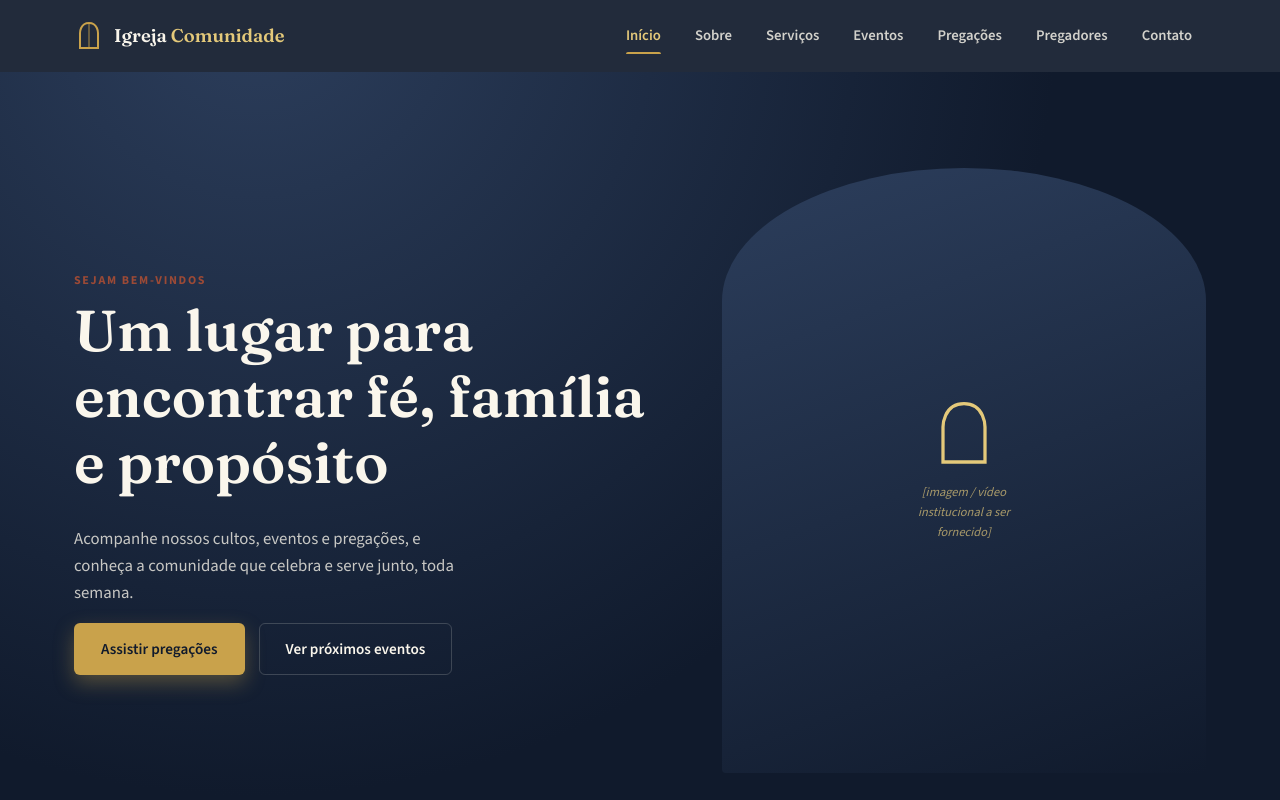
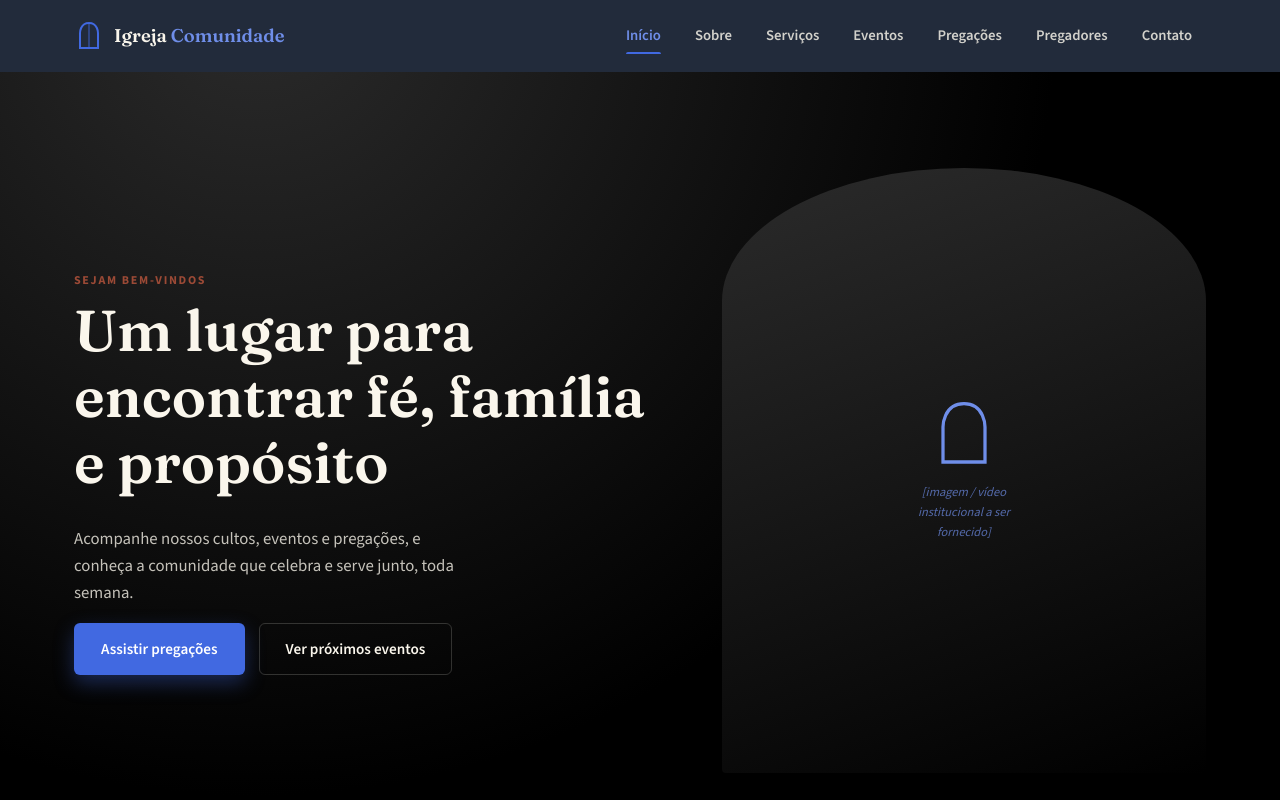
Before and after one commit to Bruno-CPM/igreja-site, a React (Create React App) app in the folder frontend/: page / in a window 1280 px wide. Shown: the top 800 px of the page. Built offline with nearby package versions, Linux system fonts and the light colour scheme; no server answers.

Commit message:
Update color palette: navy to black, gold to royal blue
Applies new theme tokens across index.css, Home.css, PageShared.css and Contato.css.

Co-Authored-By: Claude Sonnet 5 <noreply@anthropic.com>
Claude-Session: https://claude.ai/code/session_018MajKc7PtApaR5Lp86z1mj

```diff
--- a/frontend/src/index.css
+++ b/frontend/src/index.css
@@ -1,21 +1,21 @@
 /* ==========================================================================
    Design tokens — identidade visual do site institucional da igreja
-   Conceito: "luz através das janelas em arco" — tons de noite/pedra (navy),
-   um dourado de vela como acento, e um vermelho terroso raro para ações
+   Conceito: "luz através das janelas em arco" — tons de noite/pedra (agora
+   preto), um azul royal como acento, e um vermelho terroso raro para ações
    importantes. O motivo de arco (janela de capela) se repete como elemento
    assinatura em divisores, molduras de cartão e sublinhado de navegação.
    ========================================================================== */
 :root {
   /* Cor */
-  --navy-deep: #101a2c;
-  --navy: #1b2a44;
-  --navy-soft: #2c3e5c;
+  --navy-deep: #000000;
+  --navy: #111111;
+  --navy-soft: #2b2b2b;
   --linen: #faf6ec;
   --linen-alt: #f1ead9;
   --ink: #221f1a;
   --ink-soft: #59503f;
-  --gold: #c9a24b;
-  --gold-soft: #e4c97a;
+  --gold: #4169e1;
+  --gold-soft: #6f8ee9;
   --brick: #9c4a36;
   --brick-soft: #b9634c;
   --line: rgba(34, 31, 26, 0.12);
@@ -28,7 +28,7 @@
   /* Layout */
   --max-width: 1180px;
   --radius: 6px;
-  --shadow-soft: 0 12px 28px rgba(16, 26, 44, 0.1);
+  --shadow-soft: 0 12px 28px rgba(0, 0, 0, 0.12);
 }
 
 * { box-sizing: border-box; }
@@ -97,8 +97,8 @@ button { font-family: inherit; cursor: pointer; }
 
 .btn-primary {
   background: var(--gold);
-  color: var(--navy-deep);
-  box-shadow: 0 8px 20px rgba(201, 162, 75, 0.35);
+  color: #ffffff;
+  box-shadow: 0 8px 20px rgba(65, 105, 225, 0.35);
 }
 .btn-primary:hover { background: var(--gold-soft); }
 
@@ -125,8 +125,8 @@ button { font-family: inherit; cursor: pointer; }
   display: inline-block;
   padding: 4px 12px;
   border-radius: 999px;
-  background: rgba(201, 162, 75, 0.16);
-  color: #8a6b23;
+  background: rgba(65, 105, 225, 0.16);
+  color: #1e3a8a;
   font-size: 0.78rem;
   font-weight: 600;
 }
--- a/frontend/src/pages/Contato.css
+++ b/frontend/src/pages/Contato.css
@@ -31,7 +31,7 @@
 .contato-form textarea:focus {
   outline: none;
   border-color: var(--gold);
-  box-shadow: 0 0 0 3px rgba(201,162,75,0.25);
+  box-shadow: 0 0 0 3px rgba(65,105,225,0.25);
 }
 .contato-form button { align-self: flex-start; }
 .form-feedback { font-weight: 600; }
@@ -40,7 +40,7 @@
 
 .contato-info__list { color: var(--ink-soft); margin-bottom: 24px; }
 .contato-info__list li { color: var(--ink-soft); }
-.contato-info .media-placeholder { color: rgba(228,201,122,0.75); }
+.contato-info .media-placeholder { color: rgba(111,142,233,0.75); }
 
 @media (max-width: 900px) {
   .contato-grid { grid-template-columns: 1fr; }
--- a/frontend/src/pages/Home.css
+++ b/frontend/src/pages/Home.css
@@ -20,7 +20,7 @@
   text-align: center;
   padding: 24px;
 }
-.hero__art-note { font-size: 0.78rem; color: rgba(228,201,122,0.7); font-style: italic; max-width: 22ch; }
+.hero__art-note { font-size: 0.78rem; color: rgba(111,142,233,0.7); font-style: italic; max-width: 22ch; }
 
 .home-intro { text-align: center; }
 .home-intro h2 { max-width: 30ch; margin-left: auto; margin-right: auto; }
--- a/frontend/src/pages/PageShared.css
+++ b/frontend/src/pages/PageShared.css
@@ -32,7 +32,7 @@
 .media-placeholder {
   aspect-ratio: 4/3;
   background: linear-gradient(160deg, var(--navy-soft), var(--navy-deep));
-  color: rgba(228,201,122,0.75);
+  color: rgba(111,142,233,0.75);
   display: flex; align-items: center; justify-content: center;
   text-align: center;
   font-size: 0.85rem;
@@ -74,7 +74,7 @@
   aspect-ratio: 16/10;
   background: linear-gradient(160deg, var(--navy-soft), var(--navy-deep));
   display: flex; align-items: center; justify-content: center;
-  color: rgba(228,201,122,0.7);
+  color: rgba(111,142,233,0.7);
   font-size: 0.78rem;
   font-style: italic;
   text-align: center;
```
